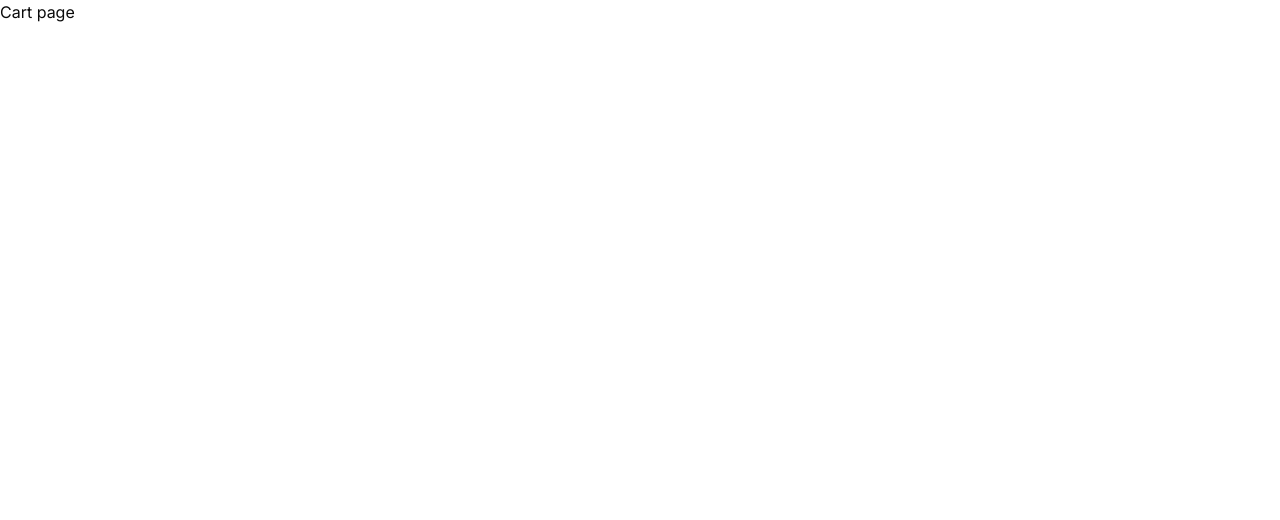
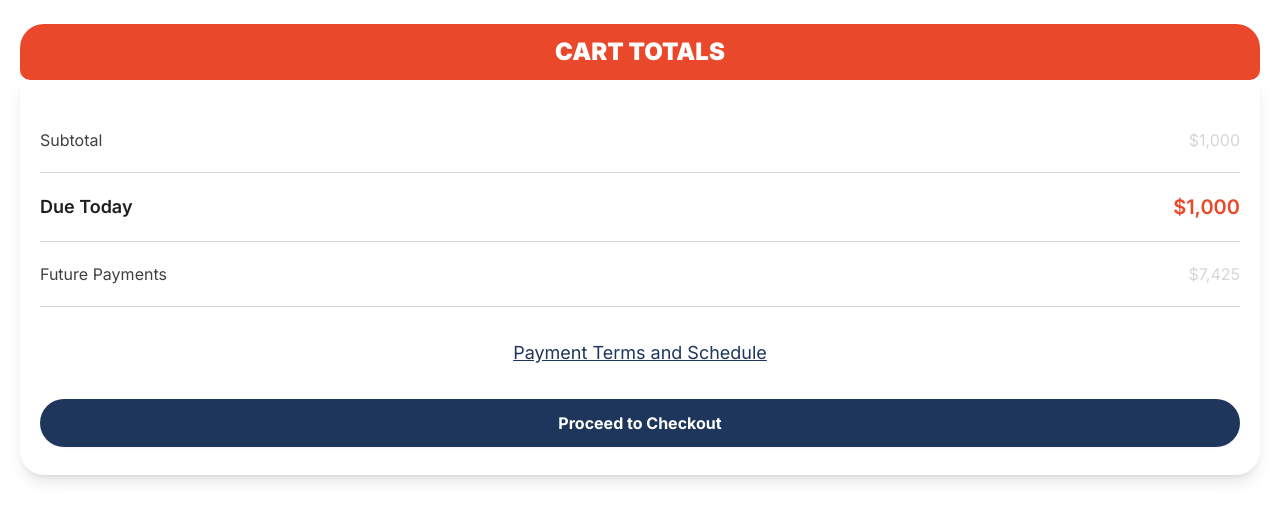
Before and after one commit to Ooozari/wandering-tour-app, a Next.js app: page /cart in a window 1280 px wide. Shown: the top 520 px of the page. Built offline with nearby package versions, Linux system fonts and the light colour scheme.

Commit message:
developed Cart Totals components for Carts Page

```diff
--- a/src/app/cart/page.jsx
+++ b/src/app/cart/page.jsx
@@ -1,9 +1,9 @@
 import React from 'react'
-
+import {Cart} from "@/views";
 function Contact() {
     return (
         <>
-            <div>Cart page</div>
+            <Cart />
         </>
     )
 }
--- /dev/null
+++ b/src/views/Cart.jsx
@@ -0,0 +1,45 @@
+import React from 'react'
+import { Button } from '@/components/ui'
+function Cart() {
+    return (
+        <>
+            <div className='px-5 py-6 bg-White'>
+                <div className='rounded-t-3xl rounded-b-3xl'>
+                    {/* Top */}
+                    <div className=' flex items-center justify-center bg-Secondary rounded-t-3xl rounded-b-[10px] w-full'>
+                        <h5 className='text-center text-White font-[900] py-3 text-2xl uppercase'>Cart Totals</h5>
+                    </div>
+
+                    {/* text */}
+                    <div className='px-5 py-7 w-full rounded-b-3xl shadow-lg flex flex-col gap-8'>
+                        {/* Totals */}
+                        <div className='flex flex-col'>
+                            <div className='border-b border-lightGrey py-5 flex justify-between items-center'>
+                                <p className='text-darkGrey'>Subtotal</p>
+                                <p className='text-lightGrey'>$1,000</p>
+                            </div>
+                            <div className='border-b border-lightGrey py-5 flex justify-between items-center'>
+                                <p className='font-[600] text-Black text-lg'>Due Today</p>
+                                <p className='font-[600] text-Secondary text-xl'>$1,000</p>
+                            </div>
+                            <div className='border-b border-lightGrey py-5 flex justify-between items-center'>
+                                <p className='text-darkGrey'>Future Payments</p>
+                                <p className='text-lightGrey'>$7,425</p>
+                            </div>
+                        </div>
+
+                        {/* Terms and Schedule */}
+                        <div className='text-Primary font-[400] underline text-lg text-center hover:cursor-pointer'>Payment Terms and Schedule</div>
+                        {/* Button */}
+                        <div>
+                            <Button className='text-[16px] w-full text-White font-bold'>Proceed to Checkout</Button>
+                        </div>
+                    </div>
+                </div>
+            </div>
+
+        </>
+    )
+}
+
+export default Cart
--- a/src/views/Tour.jsx
+++ b/src/views/Tour.jsx
@@ -186,7 +186,8 @@ function Tour() {
 
     return (
         <>
-            <div className='flex flex-col gap-15  lg:gap-20'>
+            <div className='flex flex-col'>
+
                 {/* Hero Section */}
                 <div className='relative w-full'>
                     <Image
@@ -195,14 +196,31 @@ function Tour() {
                         className='w-full h-auto object-cover'
                         priority
                     />
-
+                    <div
+                        className="absolute inset-0"
+                        style={{
+                            background: "linear-gradient(180deg, rgba(30, 54, 92, 0) 0%, #1E365C 100%)",
+                        }}
+                    />
                     <div className='absolute inset-0 z-10 flex justify-center items-center'>
                         <h1 className='text-White font-extrabold text-4xl md:text-6xl'>TOURS</h1>
                     </div>
                 </div>
 
+                {/* Gradient Section without gap */}
+                <div className='relative w-full h-[170px] -mt-[1px] -mb-[50px]'> {/* Slight negative margin to overlap */}
+                    <div
+                        className='absolute inset-0'
+                        style={{
+                            background: "linear-gradient(180deg, #1E365C 0%, rgba(30, 54, 92, 0) 100%)",
+                        }}
+                    />
+                </div>
+
+                {/* Other Sections with gap */}
+                <div className='flex flex-col gap-15 lg:gap-20'>
                     {/* Past Tour 2024*/}
-                <div className='px-5 py-10'>
+                    <div className='px-5'>
                         <h1 className='font-[900] text-2xl text-center mb-6 md:text-4xl uppercase'>
                             <span className='text-Secondary'>2024 </span>TOURS
                         </h1>
@@ -224,7 +242,7 @@ function Tour() {
                     </div>
 
                     {/* Past Tour 2025*/}
-                <div className='px-5 py-10'>
+                    <div className='px-5'>
                         <h1 className='font-[900] text-2xl text-center mb-6 md:text-4xl uppercase'>
                             <span className='text-Secondary'>2025 </span>TOURS
                         </h1>
@@ -246,6 +264,9 @@ function Tour() {
                     </div>
 
                 </div>
+
+
+            </div>
         </>
     )
 }
--- a/src/views/index.js
+++ b/src/views/index.js
@@ -5,3 +5,4 @@ export { default as PastTours } from './PastTours';
 export { default as PrivateTours } from './PrivateTours';
 export { default as AboutUs } from './AboutUs';
 export { default as Tour } from './Tour';
+export { default as Cart } from './Cart';
```
Lines whose indentation alone changed are shown as unchanged.
